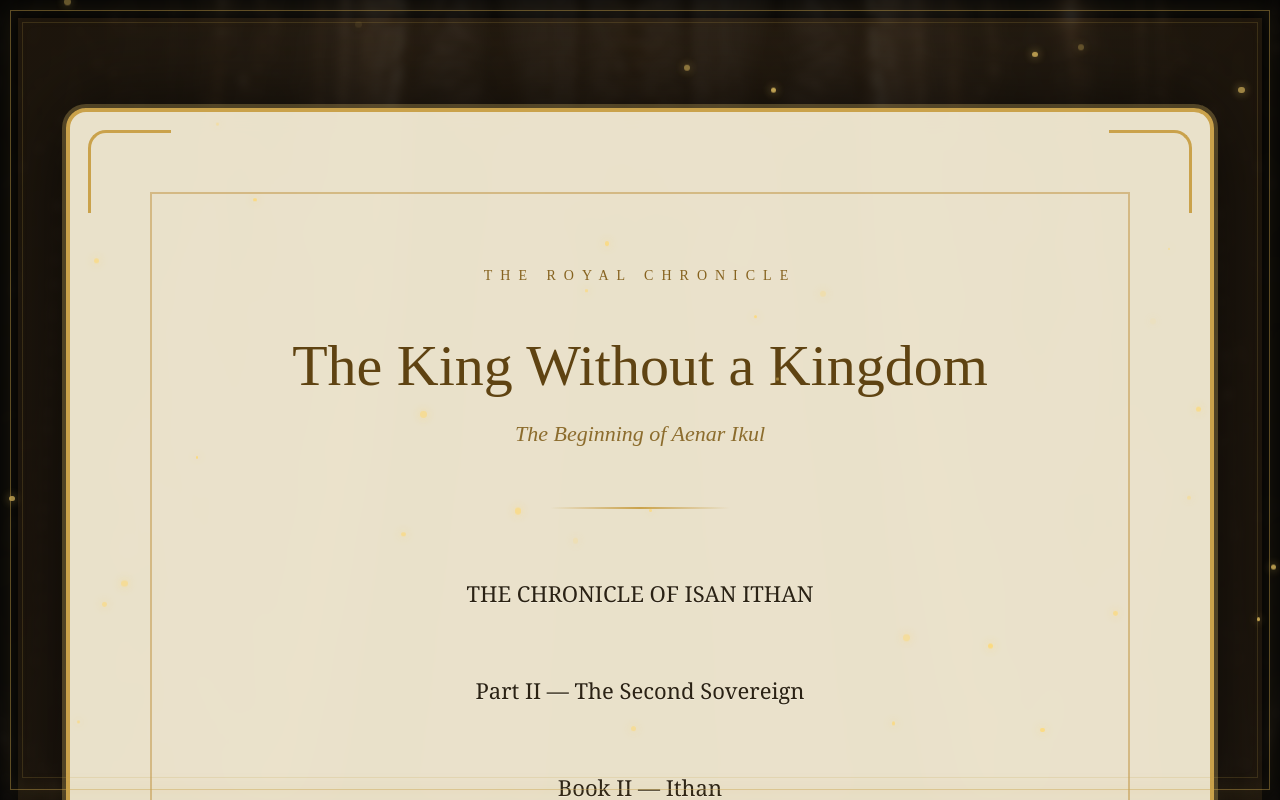
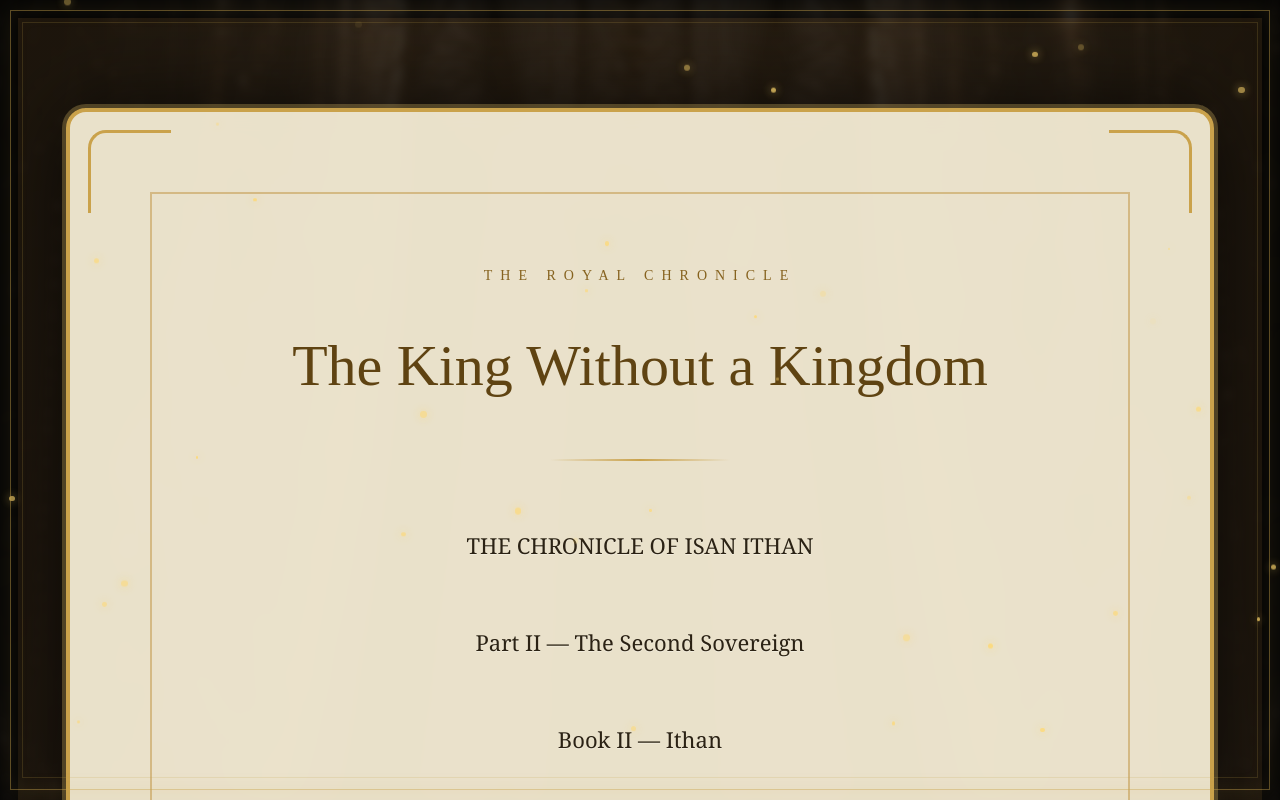
Before and after one commit to jobsamalukyuhimuna-a11y/Aenar-Ikul, a Next.js app: page /library/stories/the-king-without-a-Kingdom in a window 1280 px wide. Shown: the top 800 px of the page. Built offline with nearby package versions, Linux system fonts and the light colour scheme.

Commit message:
Update book subtitle

```diff
--- a/app/library/data/books.ts
+++ b/app/library/data/books.ts
@@ -5,7 +5,7 @@ export const books = [
     slug: "the-king-without-a-Kingdom",
 
     title: "The King Without a Kingdom",
-    subtitle: "The Beginning of Aenar Ikul",
+
     universe: "Aenar Ikul",
     type: "Novel",
 
```
